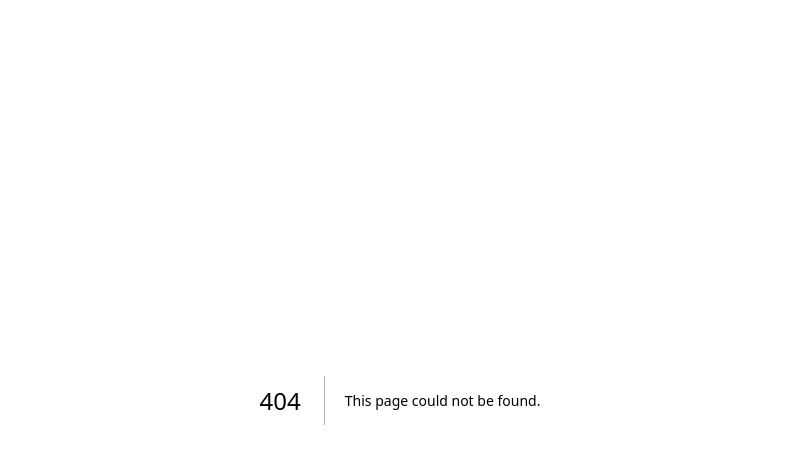
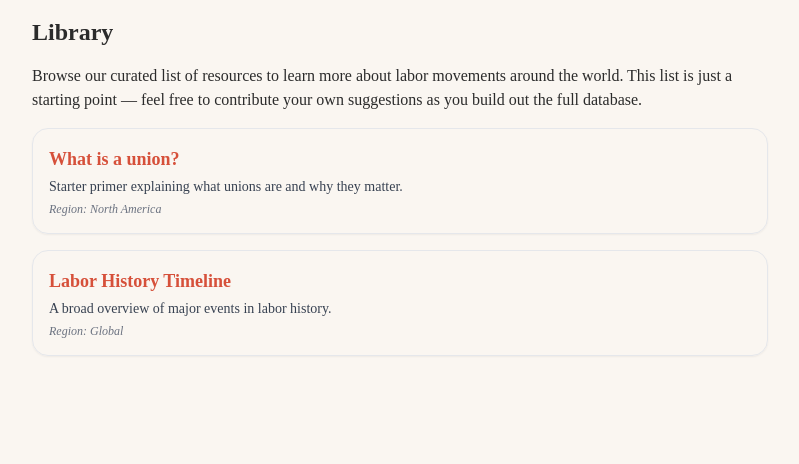
Before and after one commit to paulmartincurry/WorkersRadio, a Next.js app: page /library in a window 1280 px wide. Before the commit this address had no page. Shown: the top 464 px of the page, without its empty margins (240-1039 px from the left). Built offline with nearby package versions, Linux system fonts and the light colour scheme.

Commit message:
Create page.tsx

```diff
--- /dev/null
+++ b/app/library/page.tsx
@@ -0,0 +1,49 @@
+import React from 'react';
+
+interface Resource {
+  title: string;
+  url: string;
+  description: string;
+  region: string;
+}
+
+const resources: Resource[] = [
+  {
+    title: 'What is a union?',
+    url: 'https://aflcio.org/what-union',
+    description: 'Starter primer explaining what unions are and why they matter.',
+    region: 'North America',
+  },
+  {
+    title: 'Labor History Timeline',
+    url: 'https://www.history.com/topics/labor',
+    description: 'A broad overview of major events in labor history.',
+    region: 'Global',
+  },
+];
+
+export default function LibraryPage() {
+  return (
+    <main className="p-4 max-w-3xl mx-auto space-y-4">
+      <h1 className="text-2xl font-bold">Library</h1>
+      <p>
+        Browse our curated list of resources to learn more about labor movements around the
+        world. This list is just a starting point — feel free to contribute your own
+        suggestions as you build out the full database.
+      </p>
+      <div className="space-y-4">
+        {resources.map((res) => (
+          <div key={res.title} className="p-4 border border-gray-200 rounded-2xl shadow-sm">
+            <h2 className="text-lg font-bold mb-1">
+              <a href={res.url} target="_blank" rel="noopener noreferrer" className="text-unionRed hover:underline">
+                {res.title}
+              </a>
+            </h2>
+            <p className="text-sm text-gray-700 mb-1">{res.description}</p>
+            <p className="text-xs text-gray-500 italic">Region: {res.region}</p>
+          </div>
+        ))}
+      </div>
+    </main>
+  );
+}
```
